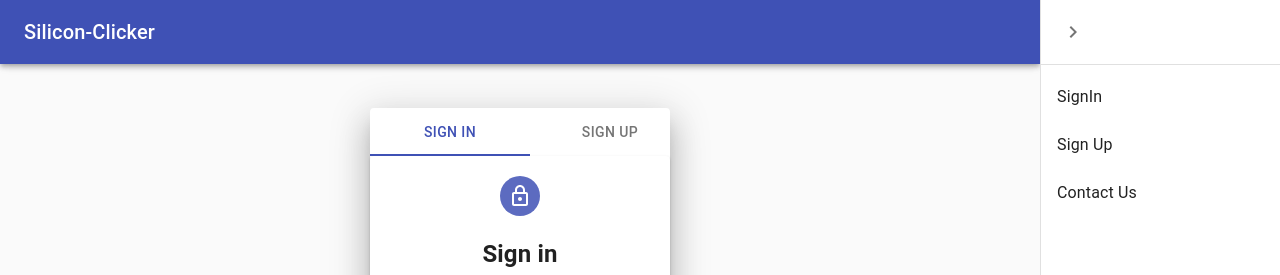
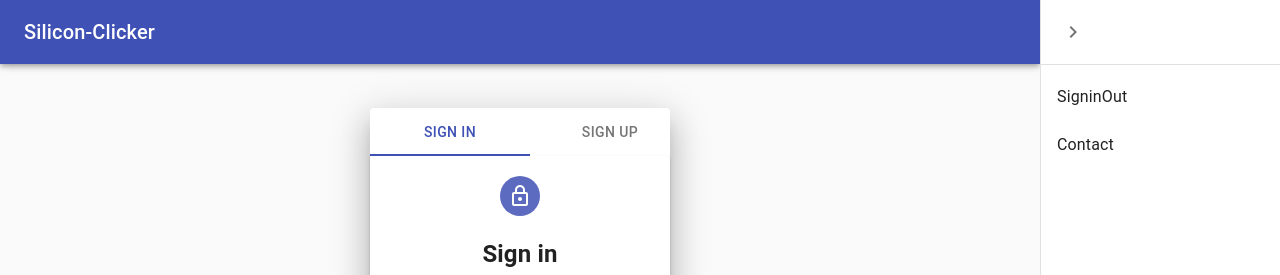
Before and after one commit to JR1994-CA/two, a React (Create React App) app in the folder tsclient/: page /SigninOut in a window 1280 px wide. Both pictures are taken after a click on the button "open drawer". Shown: the top 275 px of the page. Built offline with nearby package versions, Linux system fonts and the light colour scheme.

Commit message:
Link to Signin out works

```diff
--- a/tsclient/src/App.tsx
+++ b/tsclient/src/App.tsx
@@ -5,7 +5,7 @@ import Main from './components/Draw/main';
 import Login from "./components/LoginSignup/Login";
 import Signup from "./components/LoginSignup/Signup";
 import SignInOutContainer from "./components/LoginSignup/Container";
-import {Switch,Route} from 'react-router-dom';
+import {Switch,Route,Link} from 'react-router-dom';
 function App() {
     return (
         <Drawer>
--- a/tsclient/src/components/Layout/index.tsx
+++ b/tsclient/src/components/Layout/index.tsx
@@ -1,4 +1,4 @@
-import React from 'react';
+import React, {useState} from 'react';
 import clsx from 'clsx';
 import { makeStyles, useTheme } from '@material-ui/core/styles';
 import Drawer from '@material-ui/core/Drawer';
@@ -18,7 +18,8 @@ import ListItemText from '@material-ui/core/ListItemText';
 import InboxIcon from '@material-ui/icons/MoveToInbox';
 import MailIcon from '@material-ui/icons/Mail';
 import Footer from "../Footer";
-
+import {Link, Route} from 'react-router-dom';
+import SignInOutContainer from "../LoginSignup/Container";
 const drawerWidth = 240;
 
 const useStyles = makeStyles((theme) => ({
@@ -79,6 +80,7 @@ const useStyles = makeStyles((theme) => ({
 }));
 
 export default function PersistentDrawerRight(Props:any) {
+
     const classes = useStyles();
     const theme = useTheme();
     const [open, setOpen] = React.useState(false);
@@ -91,6 +93,7 @@ export default function PersistentDrawerRight(Props:any) {
         setOpen(false);
     };
 
+console.log(Props);
     return (
         <div className={classes.root}>
             <CssBaseline />
@@ -143,10 +146,9 @@ export default function PersistentDrawerRight(Props:any) {
                 </div>
                 <Divider />
                 <List>
-                    {['SignIn', 'Sign Up', 'Contact Us'].map((text, index) => (
-                        <ListItem button key={text} >
+                    {['SigninOut', 'Contact'].map((text, index) => (
+                        <ListItem component={Link} to={text} button key={text}>
                             <ListItemText primary={text} />
-
                         </ListItem>
                     ))}
                 </List>
--- a/tsclient/src/components/LoginSignup/Container.tsx
+++ b/tsclient/src/components/LoginSignup/Container.tsx
@@ -13,6 +13,7 @@ const SignInOutContainer = () => {
     const handleChange = (event:any, newValue:any) => {
         setValue(newValue);
     };
+
     function TabPanel(props:any) {
         const { children, value, index, ...other } = props;
 
```
Also changed, not shown: 1 other file (tests, documents, lock files or other folders).
